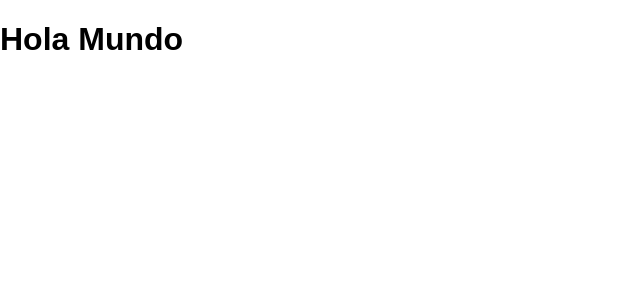
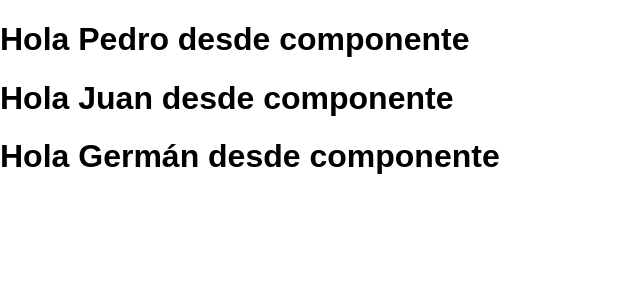
Before and after one commit to juanbedon/first-app, a React (Create React App) app: page / in a window 1280 px wide. Shown: the top 300 px of the page, without its empty margins (0-640 px from the left). Built offline with nearby package versions, Linux system fonts and the light colour scheme.

Commit message:
Create first componet and used it in App.js

```diff
--- a/src/App.js
+++ b/src/App.js
@@ -1,10 +1,16 @@
 import React, { Component } from 'react';
+import Welcome from './Welcome.js';
 import './App.css';
 
 class App extends Component {
   render() {
+    const names = ["Pedro", "Juan", "Germán"];
     return (
-      <h1>Hola Mundo </h1>
+      <div>
+        {names.map(name =>
+          <Welcome name={name}/>
+        )}
+      </div>
     );
   }
 }
--- /dev/null
+++ b/src/Welcome.js
@@ -0,0 +1,5 @@
+import React from 'react';
+
+const Welcome = (props) => <h1>Hola {props.name} desde componente</h1>
+
+export default Welcome;
```
